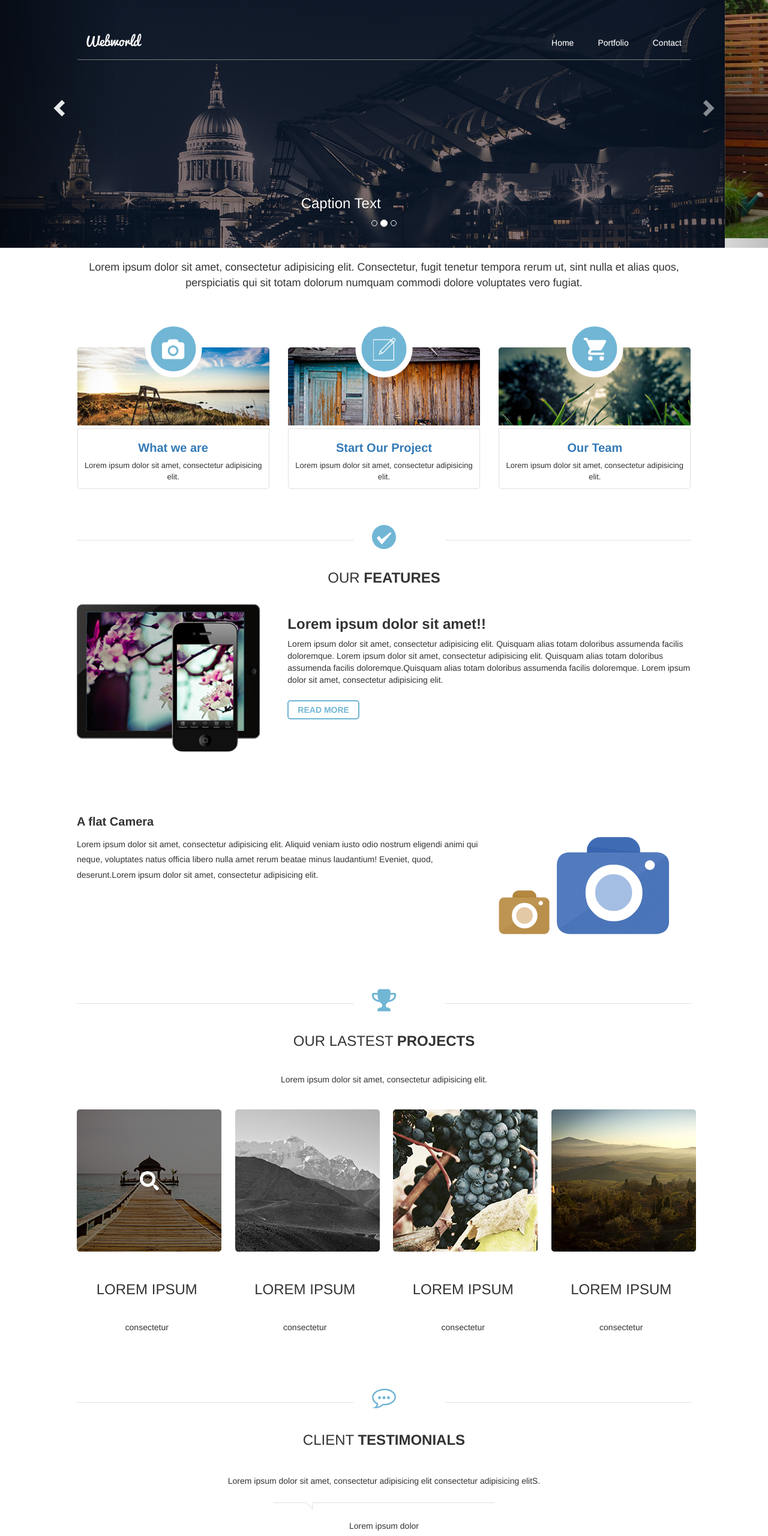
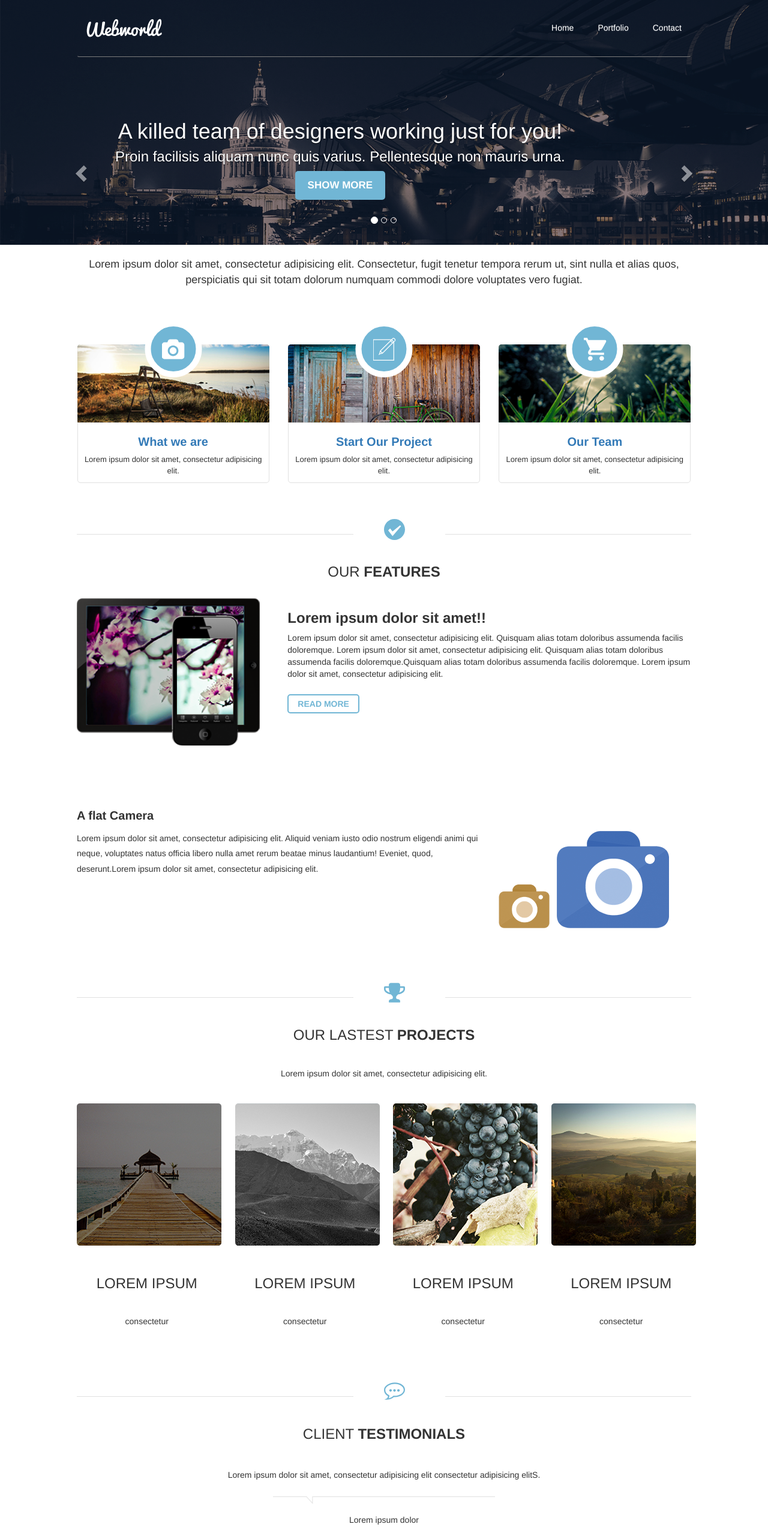
Before and after one commit to ailinnocelli/Plus54, a plain HTML site: page index.html in a window 1280 px wide. Shown: the top 2560 px of the page at 60% size. Drawn offline with nearby package versions, Linux system fonts and the light colour scheme; files that its build step writes are made by us from their sources.

Commit message:
modifico modal y margenes

```diff
--- a/index.html
+++ b/index.html
@@ -15,15 +15,12 @@
 			<div class="container">
 				<div class="row">
 					<div class="col-xs-12">
-
-
-
 						<section class="navegation-bar">
 							<nav class="navbar navbar-toggleable-md navbar-light bg-faded">
 								<button class="navbar-toggler navbar-toggler-right" type="button" data-toggle="collapse" data-target="#navbarNav" aria-controls="navbarNav" aria-expanded="false" aria-label="Toggle navigation">
 									<span class="navbar-toggler-icon"></span>
 								</button>
-								<a class="navbar-brand" href="#"><img src="img/logo-white.png" alt=""></a>
+								<a class="navbar-brand" href="#"><img src="img/Webworld-logohome.png" alt=""></a>
 								<div class="collapse navbar-collapse" id="navbarNav">
 									<ul class="navbar-nav">
 										<li class="nav-item active">
@@ -40,15 +37,14 @@
 							</nav>
 						</section>
 
-
 					</div>
 				</div>
 			</div>
 			<!-- acá va la galería de imágenes rotator -->
 			<div class="row">
 				<div class="col-xs-12">
-					<div class="carouse-rotator">
-						<div id="carousel-example-generic" class="carousel slide" data-ride="carousel">
+					<div class="carouse-rotator"><!-- class="carousel slide"     data-ride="carousel"  -->
+						<div id="carousel-example-generic" class="" >
 							<!-- Indicators -->
 							<ol class="carousel-indicators">
 								<li data-target="#carousel-example-generic" data-slide-to="0" class="active"></li>
@@ -58,21 +54,27 @@
 							<!-- Wrapper for slides -->
 							<div class="carousel-inner">
 								<div class="item active">
-									<img src="img/backgroundbig.png" alt="">
+									<img src="img/background-home.png" alt="">
 									<div class="carousel-caption">
-										<h3>Caption Text</h3>
+										<h1>A killed team of designers working just for you!</h1>
+										<h3>Proin facilisis aliquam nunc quis varius. Pellentesque non mauris urna. </h3>
+										<button class="carousel-button">Show more</button>
 									</div>
 								</div>
 								<div class="item">
 									<img src="img/background2.jpg" alt="">
 									<div class="carousel-caption">
-										<h3>Caption Text</h3>
+										<h1>A killed team of designers working just for you!</h1>
+										<h3>Proin facilisis aliquam nunc quis varius. Pellentesque non mauris urna. </h3>
+										<button class="carousel-button">Show more</button>
 									</div>
 								</div>
 								<div class="item">
 									<img src="img/backgroundnew.jpg" alt="">
 									<div class="carousel-caption">
-										<h3>Caption Text</h3>
+										<h1>A killed team of designers working just for you!</h1>
+										<h3>Proin facilisis aliquam nunc quis varius. Pellentesque non mauris urna. </h3>
+										<button class="carousel-button">Show more</button>
 									</div>
 								</div>
 							</div>
@@ -197,17 +199,16 @@
 							</div>
 							<div class="col-xs-3 hidden-sm hidden-xs">
 								<article class="project-item">
-									<figure>
-										<img src="img/house.png" alt="">
+									<figure  data-toggle="modal" class="img-modal" data-target="#exampleModal">
+										<img data-src-full="img/muelle-grande.png" src="img/muelle.png" alt="">
 									</figure>
 									<h3 class="title">Lorem ipsum</h3>
 									<span class="text">consectetur</span>
 								</article>
-
 							</div>
 							<div class="col-xs-3 hidden-sm hidden-xs">
 								<article class="project-item">
-									<figure>
+									<figure class="img-modal" >
 										<img src="img/house2.png" alt="">
 									</figure>
 									<h3 class="title">Lorem ipsum</h3>
@@ -216,7 +217,7 @@
 							</div>
 							<div class="col-xs-3 hidden-sm hidden-xs">
 								<article class="project-item">
-									<figure>
+									<figure class="img-modal" >
 										<img src="img/house3.png" alt="">
 									</figure>
 									<h3 class="title">Lorem ipsum</h3>
@@ -231,6 +232,18 @@
 									<h3 class="title">Lorem ipsum</h3>
 									<span class="text">consectetur</span>
 								</article>
+							</div>
+						</div>
+						<div class="modal fade" id="myModal" tabindex="-1" role="dialog" aria-labelledby="exampleModalLabel" aria-hidden="true">
+							<div class="modal-dialog" role="document">
+								<div class="modal-content">
+									<div class="modal-body">
+										<img id="imgModal" src="img/house.png" alt="">
+									</div>
+									<div class="modal-footer">
+										<button type="button" class="btn btn-secondary" data-dismiss="modal">Close</button>
+									</div>
+								</div>
 							</div>
 						</div>
 					</section>
@@ -266,7 +279,6 @@
 					<div class="col-md-3 col-xs-12">
 						<h3 class="title hidden-xs hidden-sm">Contact</h3>
 						<p class="text hidden-xs hidden-sm">Lorem ipsum dolor sit amet, consectetur adipisicing elit. </p>
-
 						<div class="address-content">
 							<div class="address">
 								<figure class="media-wrapper">
@@ -345,6 +357,6 @@
 
 	<!-- bootstrap -->
 	<script src="https://maxcdn.bootstrapcdn.com/bootstrap/3.3.7/js/bootstrap.min.js" integrity="sha384-Tc5IQib027qvyjSMfHjOMaLkfuWVxZxUPnCJA7l2mCWNIpG9mGCD8wGNIcPD7Txa" crossorigin="anonymous"></script>
-	<script type="text/javascript" src="js/detail.js"></script>
+<!--  <script type="text/javascript" src="js/detail.js"></script>-->
 </body>
 </html>
--- a/js/detail.js
+++ b/js/detail.js
@@ -1,3 +1,29 @@
-/*$(document).ready(function(){
+$(document).ready(function(){
 	$('.carousel').carousel();
-})*/
+
+
+$(document).ready(function(){
+    $(".img-modal").click(function(e){
+    	var imgPath= $(e.toElement).attr("data-src-full");
+    	$("#imgModal").attr("src",imgPath);
+        $("#myModal").modal('show');
+    });
+});
+
+
+	/*$.ajax({
+		url: "json/info.json",
+		error: function(e) {
+			$('#info').html('<p>An error has occurred</p>');
+			alert('hola error');
+		},
+		success: function(data) {
+			var $title = $('<h1>').text(data.talks[0].talk_title);
+			var $description = $('<p>').text(data.talks[0].talk_description);
+			$('#info')
+			.append($title)
+			.append($description);
+		},
+		type: 'GET'
+	});*/
+})
--- a/scss/home.scss
+++ b/scss/home.scss
@@ -14,10 +14,10 @@
 		}
 	}
 	.navegation {
-		padding-top: 40px;
+		padding-top: 15px;
 		margin-bottom: 20px;
 		.navbar {
-			height: 60px;
+			height: 80px;
 			background-color: transparent;
 			z-index: 2;
 			border-bottom: solid 1px $secondary4;
@@ -62,6 +62,46 @@
 			@media(max-width: 768px) {
 				margin-top: 0;
 			}
+			.carousel-button {
+				font-size: 1.7rem;
+				color: $white;
+				background-color:$main1;
+				border: none;
+				border-radius: 5px;
+				padding: 12px 21px;
+			    text-transform: uppercase;
+			    font-weight: 700;
+			}
+			.item {
+				/*height: 628px;
+    			width: 1574px;*/
+    			img {
+    				width: 100%;
+    				height: auto;
+    			}
+
+			}
+			.carousel-caption {
+				right: initial;
+				left: 15%;
+				bottom: 45px;
+				h1 {
+					margin-top: 20px;
+				}
+				h3 {
+					margin-top: 10px;
+				}
+			}
+			.carousel-control {
+				top: 15%;
+				background-image: none;
+				.glyphicon-chevron-left {
+					left: 75%;
+				}
+				.glyphicon-chevron-right {
+					right: 75%;
+				}
+			}
 		}
 		@media(max-width: 768px) {
 			padding-top: 0;
@@ -104,7 +144,7 @@
 				border-radius: 50%;
 				background-color: $main1;
 				position: absolute;
-				top: -45px;
+				top: -40px;
 				left: 50%;
 				transform: translatex(-50%);
 				background-repeat: no-repeat;
@@ -120,12 +160,14 @@
 			overflow: hidden;
 			border-radius: 5px 5px 0 0;
 			display: inline-block;
+			margin-bottom: -5px;
 			@media(max-width: 576px) {
 				width: 100%;
 			}
 			img {
 				width: 100%;
 				height: auto;
+				margin-top: -28px;
 			}
 		}
 		.text-wrapper {
@@ -192,13 +234,13 @@
 			background-size: cover;
 			background-position: center;
 			background-repeat: no-repeat;
-			width: 40px;
-			height: 40px;
+			width: 35px;
+			height: 35px;
 			display: inline-block;
 			position: absolute;
 			top: -25px;
 			left: 50%;
-			transform: translateX(-50%);
+			//transform: translateX(-50%);
 			@media (max-width: 768px) {
 				background-color: $white;
 				padding: 10px;
@@ -300,13 +342,13 @@
 			background-size: cover;
 			background-position: center;
 			background-repeat: no-repeat;
-			width: 40px;
-			height: 40px;
+			width: 35px;
+			height: 35px;
 			display: inline-block;
 			position: absolute;
 			top: -25px;
 			left: 50%;
-			transform: translateX(-50%);
+			//transform: translateX(-50%);
 			@media (max-width: 768px) {
 				background-color: $white;
 				padding: 10px;
@@ -319,6 +361,25 @@
 		}
 		.project-item {
 			text-align: center;
+			position: relative;
+			&:before {
+				content:"";
+				position: absolute;
+				top: 85px;
+				left: 100px;
+				background-image: url("../img/search.png");
+				background-position: center;
+				background-repeat: no-repeat;
+				background-size: 100%;
+				display: none;
+				width: 30px;
+				height: 30px;
+			}
+			&:hover {
+				&:before {
+					display: inline-block;
+				}
+			}
 		}
 		.title {
 			font-size: 2.4rem;
@@ -330,6 +391,11 @@
 		.text {
 			text-align: center;
 			margin-bottom: 40px;
+		}
+		.modal {
+			.modal-dialog {
+				width: 425px;
+			}
 		}
 	}
 	.testimonials {
@@ -378,13 +444,13 @@
 			background-size: cover;
 			background-position: center;
 			background-repeat: no-repeat;
-			width: 40px;
-			height: 40px;
+			width: 35px;
+			height: 35px;
 			display: inline-block;
 			position: absolute;
 			top: -25px;
 			left: 50%;
-			transform: translateX(-50%);
+			//transform: translateX(-50%);
 			@media (max-width: 768px) {
 				background-color: $white;
 				padding: 10px;
```
Also changed, not shown: json/info.json (added, +13 -0 lines), img/Webworld-logohome.png (added), img/background-home.png (added), img/bosque-grande.png (added), img/lupa.png (added), img/montañas-grande.png (added), img/muelle-grande.png (added), img/muelle.png (added), img/parra-grande.png (added), img/search.png (added), 3 other files.
